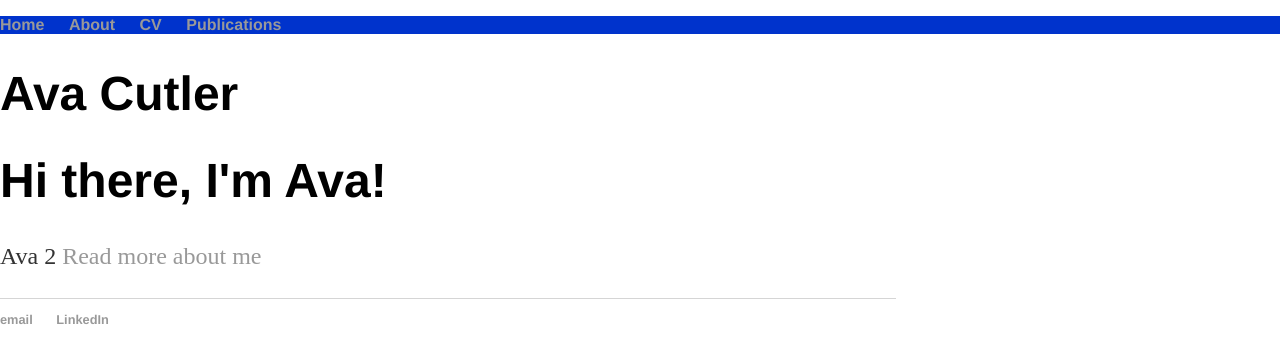
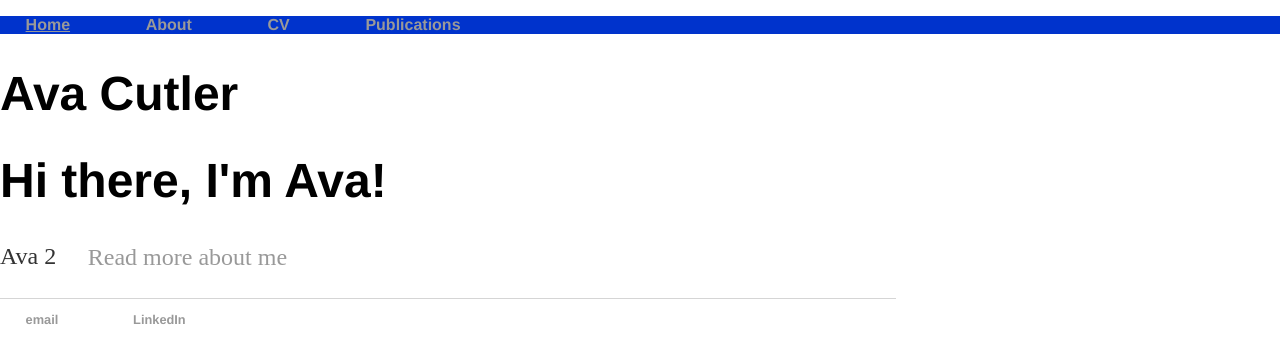
Before and after one commit to avacutler/----, a Jekyll site: the page built from index.html, in a window 1280 px wide. Shown: the top 363 px of the page. Built offline with Jekyll 4.4.1, drawn with Linux system fonts in a browser that asks for light colours.

Commit message:
Update main.css
stuff

```diff
--- a/css/main.css
+++ b/css/main.css
@@ -1,5 +1,6 @@
 body {
     margin: 0px ;
+    padding: 0;
     width: 70%;
 }
 nav{
@@ -17,13 +18,14 @@ nav ul li, footer ul li {
     display: inline;
     margin-right: 20px;
     list-style-type: none;
-    fontsize: 8vh;
+    fontsize: 3vh;
 }
 
 
 a {
     text-decoration: none;
     color: #999;
+    padding: 2vw;
 }
 a:hover {
     text-decoration: underline;
```
